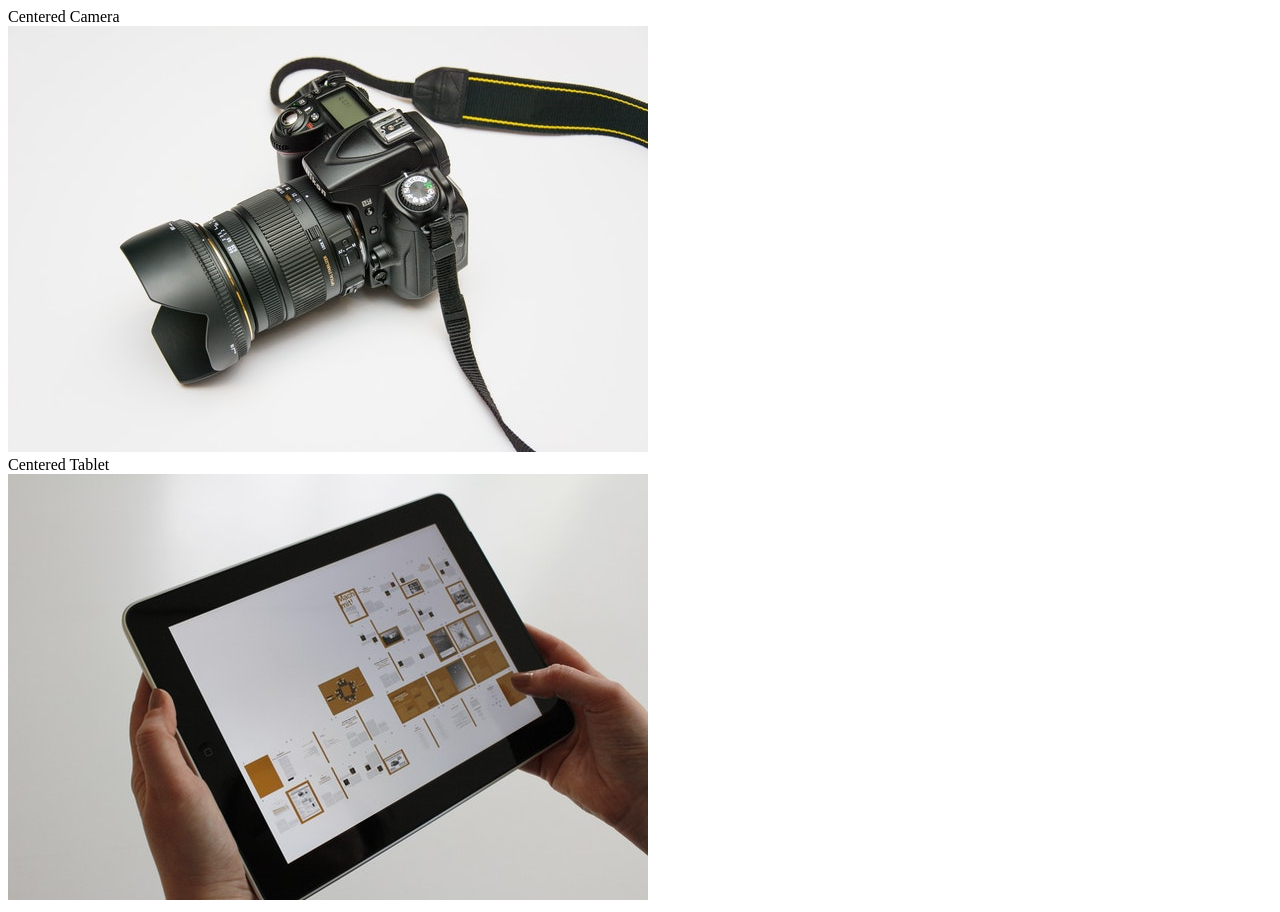
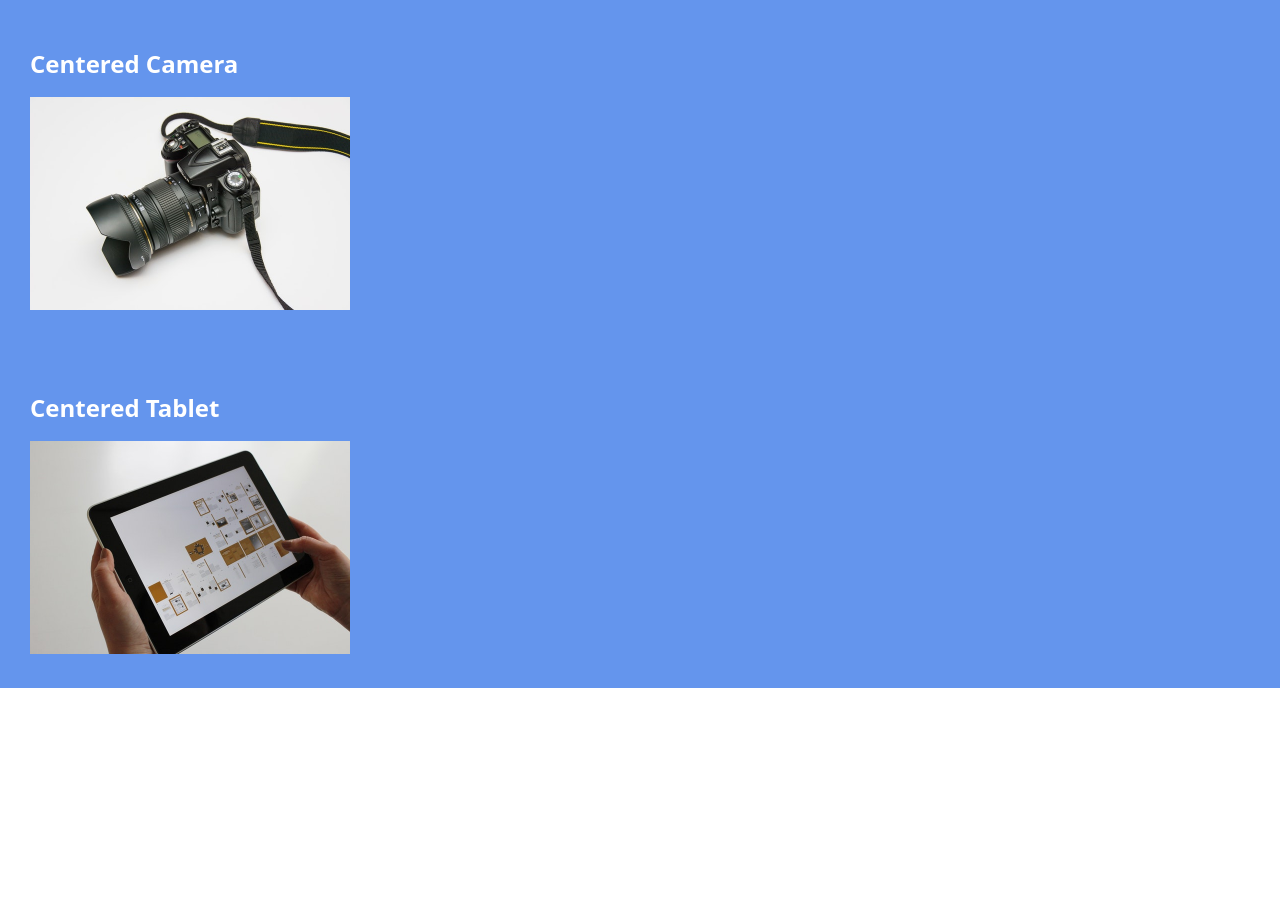
Before and after one commit to masonMO25/tativity-2-1, a website built with Vite: page 7.html in a window 1280 px wide. After the commit the page ends 800 px from the top, so only its background shows below. Built offline with nearby package versions, Linux system fonts and the light colour scheme.

Commit message:
added html and css changes

```diff
--- a/7.html
+++ b/7.html
@@ -4,19 +4,34 @@
     <title>Flexbox Alignment</title>
     <meta charset="UTF-8" />
     <meta name="viewport" content="width=device-width, initial-scale=1" />
-    <link rel="stylesheet" type="text/css" href="./assets/css/7.css" />
+    <link
+      rel="stylesheet"
+      href="https://unpkg.com/modern-normalize@1.1.0/modern-normalize.css"
+    />
+    <link rel="stylesheet" href="assets/css/7.css" />
   </head>
 
   <body>
-    <div class="products">
+    <main class="products">
       <section class="card">
-        <header>Centered Camera</header>
-        <img src="./assets/images/camera.jpg" alt="camera" />
+        <!-- We can specify a width/heigh so that a broswer reserves the space for the image. -->
+        <h2>Centered Camera</h2>
+        <img
+          src="./assets/images/camera.jpg"
+          alt="camera"
+          width="320"
+          height="213"
+        />
       </section>
       <section class="card">
-        <header>Centered Tablet</header>
-        <img src="./assets/images/tablet.jpg" alt="tablet" />
-      </section>
+        <h2>Centered Tablet</h2>
+        <img
+          src="./assets/images/tablet.jpg"
+          alt="tablet"
+          width="320"
+          height="213"
+        />
+      </main>
     </div>
   </body>
 </html>
--- a/assets/css/7.css
+++ b/assets/css/7.css
@@ -0,0 +1,10 @@
+.card {
+  background-color: cornflowerblue;
+  color: white;
+  padding: 30px;
+}
+
+h2 {
+  font-size: 1.5rem;
+  font-weight: bold;
+}
```
